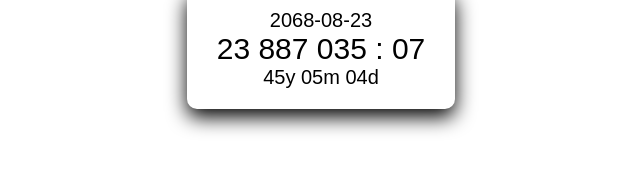
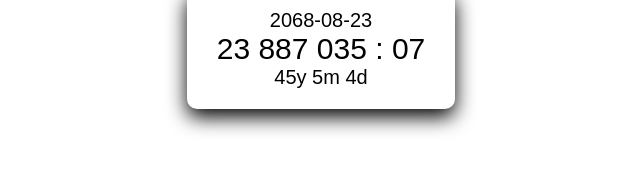
Before and after one commit to afvs161/time-left, a plain HTML site: page index.html in a window 1280 px wide. Shown: the part 351-522 px from the top of the page, 319-959 px from the left. Drawn offline with Linux system fonts and the light colour scheme.

Commit message:
updated from .toFixed to Math.floor

```diff
--- a/index.html
+++ b/index.html
@@ -9,15 +9,15 @@
 	</head>
 	<body>
 		<div class="preload">
-      <img src="./image_processing20210905-23221-8i83f4.gif" alt="preloader">
+			<img src="./loading_cat.gif" alt="preloader" />
 		</div>
 
 		<div class="container">
 			<div class="box">
 				<span class="day">2068-08-23</span>
-        <br>
+				<br />
 				<span class="small">00</span>
-        <br>
+				<br />
 				<span class="big">00</span>
 			</div>
 		</div>
--- a/script.js
+++ b/script.js
@@ -1,19 +1,21 @@
-const small = document.querySelector('.small'),
-	big = document.querySelector('.big'),
-	preload = document.querySelector('.preload')
+const small = document.querySelector(".small"),
+	big = document.querySelector(".big"),
+	preload = document.querySelector(".preload")
 
 setInterval(() => {
-	let difference = new Date('23 august 2068') - new Date()
-	let mins = (difference / 1000 / 60).toFixed(0)
-	let secs = ((difference / 1000) % 60).toFixed(0)
-	let years = (difference / 1000 / 60 / 60 / 24 / 30.42 / 12).toFixed(0)
-	let months = ((difference / 1000 / 60 / 60 / 24 / 30.42) % 12).toFixed(0)
-	days = ((difference / 1000 / 60 / 60 / 24) % 12).toFixed(0)
+	let difference = new Date("23 august 2068") - new Date()
+	let mins = Math.floor(difference / 1000 / 60)
+
+	let secs = Math.floor((difference / 1000) % 60)
+	let years = Math.floor(difference / 1000 / 60 / 60 / 24 / 30.42 / 12)
+	let months = Math.floor((difference / 1000 / 60 / 60 / 24 / 30.42) % 12)
+	let days = Math.floor((difference / 1000 / 60 / 60 / 24) % 12)
 	small.textContent = `
-	  ${zero(mins.replace(/(?=(?:.{3})*$)/g, ' '))} : ${zero(secs)}
+	  ${zero(mins.toString().replace(/(?=(?:.{3})*$)/g, " "))} : ${zero(secs)}
 	`
-	big.textContent = `${years}y ${zero(months)}m ${zero(days)}d`
-	preload.style.display = 'none'
+
+	big.textContent = `${years}y ${months}m ${days}d`
+	preload.style.display = "none"
 }, 1000)
 
 function zero(x) {
```
Also changed, not shown: loading_cat.gif (renamed from image_processing20210905-23221-8i83f4.gif). Lines whose indentation alone changed are shown as unchanged.
